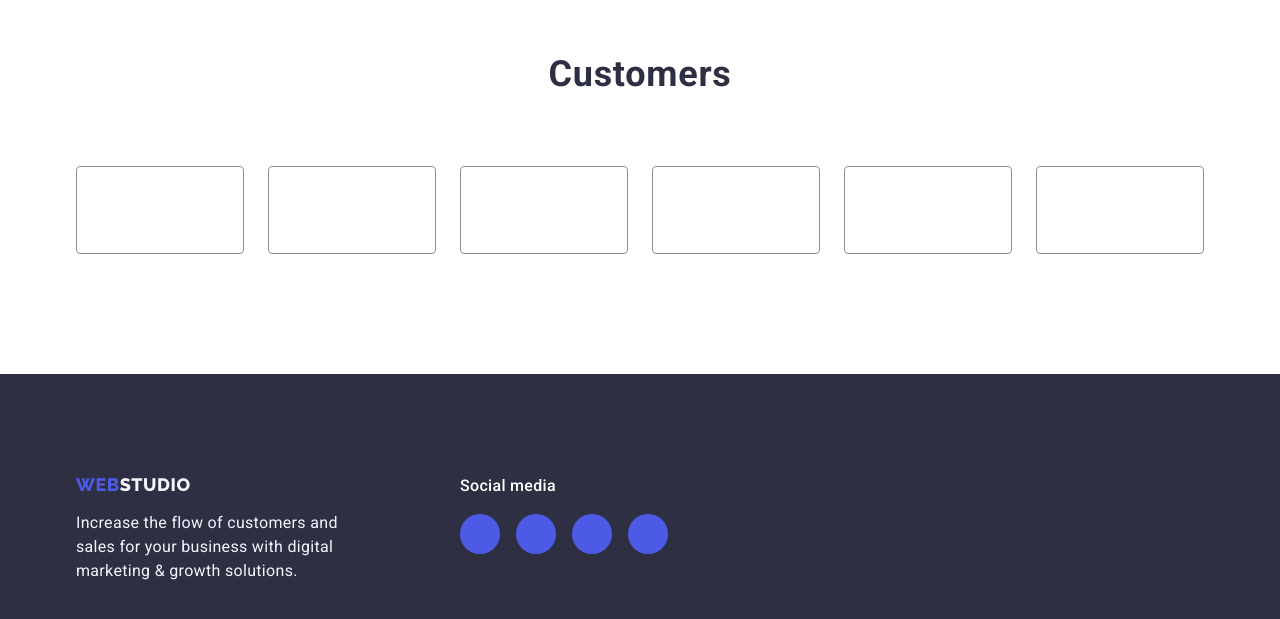
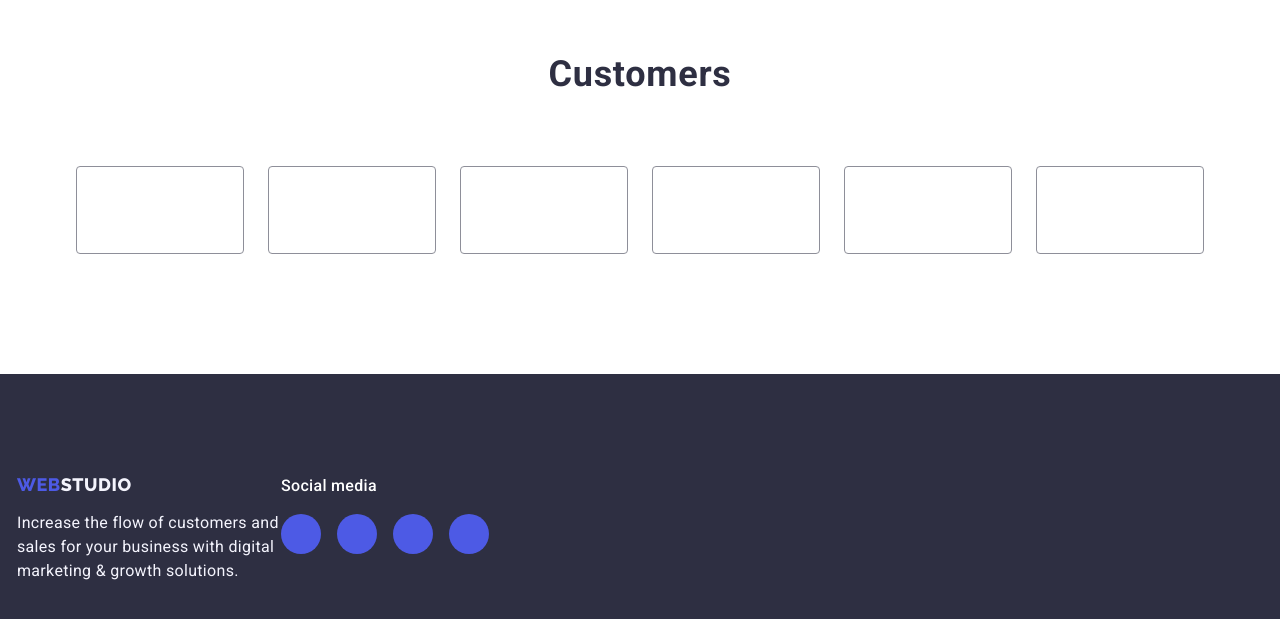
Before and after one commit to BohdanShtyrkhun/goit-markup-hw-04, a plain HTML site: page index.html in a window 1280 px wide. Shown: the part 2538-3157 px from the top of the page. Drawn offline with nearby package versions, Linux system fonts and the light colour scheme.

Commit message:
Update styles.css

```diff
--- a/css/styles.css
+++ b/css/styles.css
@@ -500,7 +500,7 @@ button {
 .container-peage-footer {
     display: flex;
     align-items: baseline;
-    gap: 120px;
+    margin-right: 120px
 
 }
 
```
